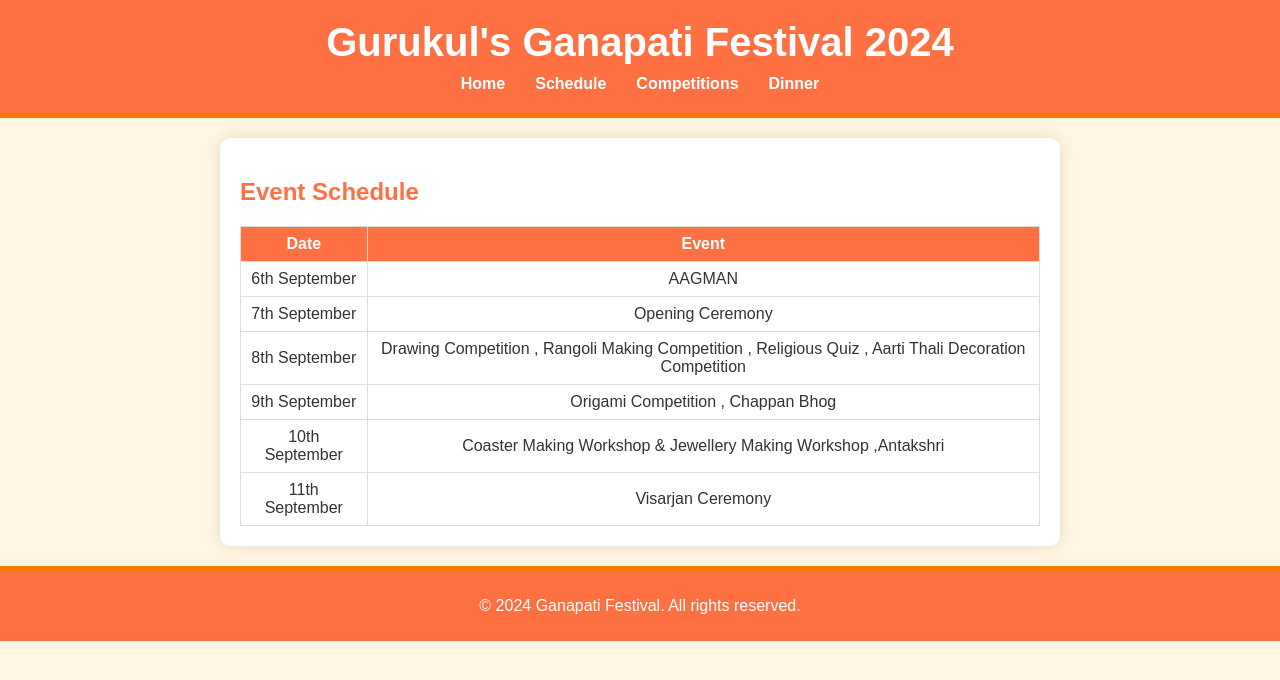
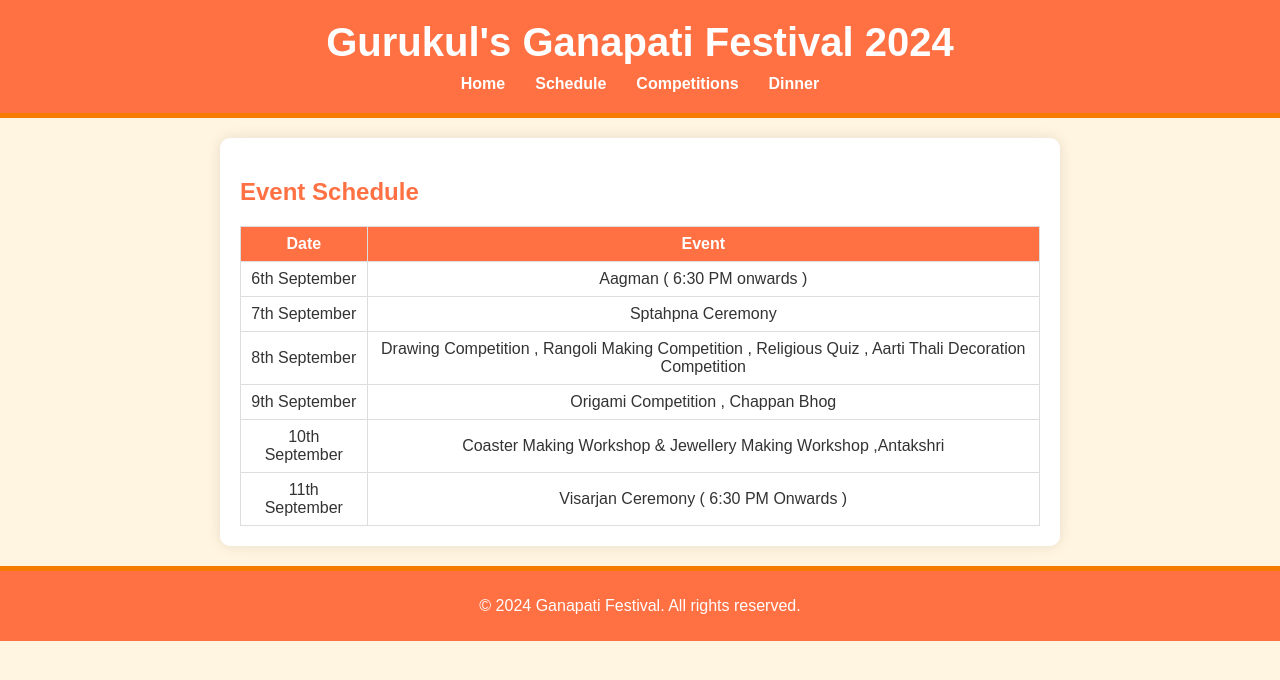
Before and after one commit to vinit6515/Gurukul-Ganpati, a React (Create React App) app: page /schedule in a window 1280 px wide. Shown: the top 680 px of the page. Built offline with nearby package versions, Linux system fonts and the light colour scheme.

Commit message:
final commit

```diff
--- a/src/components/Competitions.js
+++ b/src/components/Competitions.js
@@ -14,8 +14,8 @@ const Competitions = () => {
       name: 'Rangoli Making Competition',
       description: 'Showcase your creativity skills',
       place: 'To be confirmed, 8 September 2024 [3:00PM - 5:00PM]',
-      organizer: 'Ms. Bhagyashree',
-      phone: '9313530910',
+      organizer: 'Ms. Nehanshi',
+      phone: '9152399712',
     },
     {
       name: 'Aarti Thali Decoration Competition',
--- a/src/components/Schedule.js
+++ b/src/components/Schedule.js
@@ -15,11 +15,11 @@ const Schedule = () => {
         <tbody>
         <tr>
             <td>6th September</td>
-            <td>AAGMAN</td>
+            <td>Aagman ( 6:30 PM onwards )</td>
           </tr>
           <tr>
             <td>7th September</td>
-            <td>Opening Ceremony</td>
+            <td>Sptahpna Ceremony</td>
           </tr>
           <tr>
             <td>8th September</td>
@@ -35,7 +35,7 @@ const Schedule = () => {
           </tr>
           <tr>
             <td>11th September</td>
-            <td>Visarjan Ceremony</td>
+            <td>Visarjan Ceremony ( 6:30 PM Onwards )</td>
           </tr>
         </tbody>
       </table>
```
